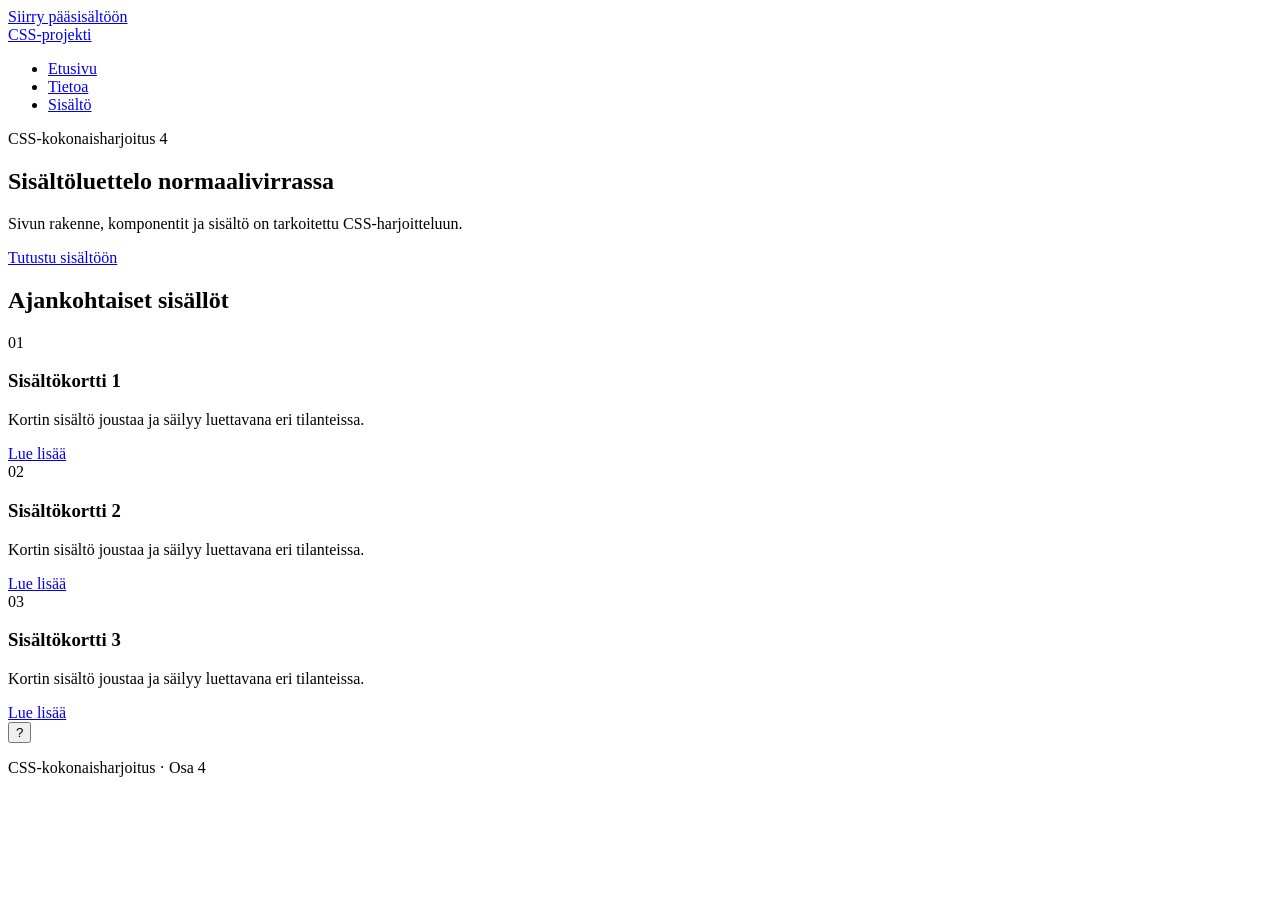
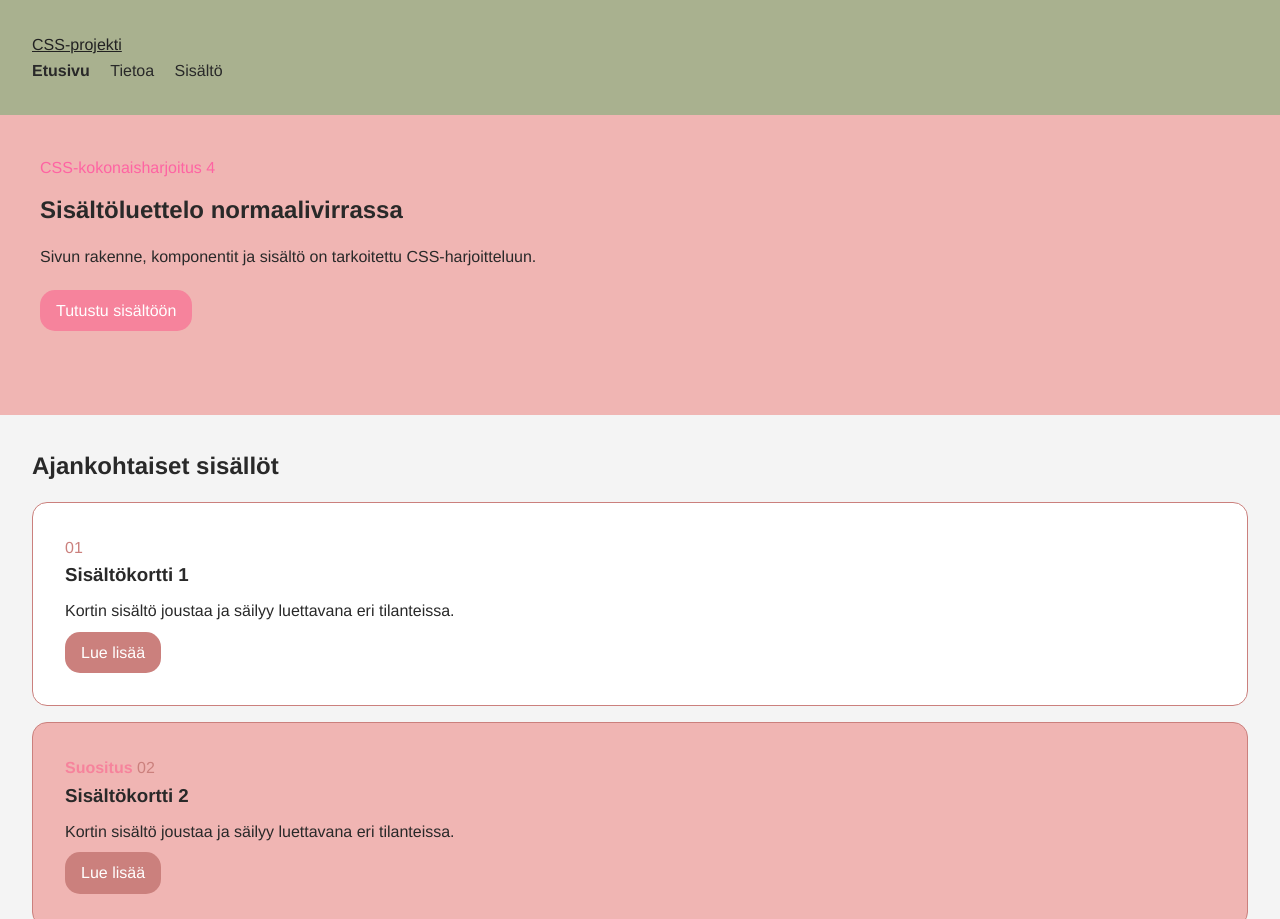
Before and after one commit to vbielinska/CSS-26, a plain HTML site: page CSS-aloitustiedostot-Osat1-20/osa4-css-kokonaisharjoitus/index.html in a window 1280 px wide. Shown: the top 919 px of the page. Before the commit the page ends 800 px from the top, so only its background shows below. Drawn offline with Linux system fonts and the light colour scheme.

Commit message:
Add 'piilottamisen' block in 'Osa 4'

```diff
--- a/CSS-aloitustiedostot-Osat1-20/osa4-css-kokonaisharjoitus/css/styles.css
+++ b/CSS-aloitustiedostot-Osat1-20/osa4-css-kokonaisharjoitus/css/styles.css
@@ -1,3 +1,193 @@
 /* CSS-kokonaisharjoitus, osa 4 */
 
-/* Aloita CSS:n kirjoittaminen tämän kommentin alta. */
+/* Hyödynnä block-, inline- ja inline-block-käyttäytymistä sekä ymmärrä piilottamisen eri tavat ja normaalivirta. */
+
+/* base */
+* {
+    box-sizing: border-box;
+    margin: 0;
+    padding: 0;
+}
+
+html {
+    scroll-behavior: smooth;
+}
+
+/* general */
+body {
+    font-family: Helvetica, Arial, sans-serif;
+    line-height: 1.6;
+    font-size: 1rem;
+    background-color: #f4f4f4;
+    color: #292929;
+    width: 100%;
+    min-height: 100vh;
+}
+
+/* header */
+.site-header {
+    background-color: #A9B18F;
+    padding: 2rem;
+}
+
+.brand {
+    display: inline-block;
+    color: #222222;
+}
+
+/* navigation */
+
+.nav-list {
+    list-style: none;
+}
+
+.nav-list li {
+    display: inline-block;
+    margin-inline-end: 1rem;
+}
+
+.nav-list li:first-child {
+    font-weight: bold;
+}
+
+.nav-list a,
+.nav-list a:visited {
+    text-decoration: none;
+    color: inherit;
+}
+
+.nav-list a:hover,
+.nav-list a:focus {
+    text-decoration: underline;
+}
+
+/* hero */
+.hero {
+    background-color: #F0B5B3;
+    width: 100%;
+    min-height: 300px;
+    padding: 2.5rem;
+}
+
+.eyebrow {
+    color: #fe64a3;
+    margin-bottom: 10px;
+}
+
+.hero h1 {
+    margin-bottom: 15px;
+}
+
+.hero__lead {
+    margin-bottom: 20px;
+}
+
+/* buttons */
+.button {
+    display: inline-block;
+    background-color: #cb807d;
+    color: #FFF;
+    padding: 0.5rem 1rem;
+    border-radius: 15px;
+    margin-right: 10px;
+}
+
+.button--primary {
+    background-color: #f6839c;
+    color: #FFF;
+}
+
+a[href^="#"] {
+    text-decoration: none;
+}
+
+/* content section */
+.content-section {
+    width: 100%;
+    padding: 2rem;
+
+}
+
+.content-section h2 {
+    margin-bottom: 1rem;
+}
+
+/* cards */
+.card-list {
+    margin: 0 auto;
+}
+
+.card {
+    background-color: #FFF;
+    border: 1px solid #CB807D;
+    border-radius: 15px;
+    width: 100%;
+    min-height: 180px;
+    padding: 2rem;
+    margin-bottom: 1rem;
+    overflow: hidden;
+}
+
+.card--featured {
+    background-color: #F0B5B3;
+    border: 1px solid #CB807D;
+}
+
+.card--featured::before {
+    content: "Suositus";
+    color: #f6839c;
+    font-weight: bolder;
+}
+
+.card__badge {
+    color: #cb807d;
+    margin-bottom: 0.5rem;
+}
+
+.card__title {
+    margin-bottom: 0.5rem;
+}
+
+.card__text {
+    overflow: auto;
+    margin-bottom: 0.5rem;
+}
+
+/* help button */
+.help-button {
+    background-color: #fe64a3;
+    color: #FFF;
+    border: none;
+    width: 25px;
+    height: 25px;
+    padding: 2px;
+    margin: 0 0 1rem 2rem;
+}
+
+/* footer */
+.site-footer {
+    background-color: #A9B18F;
+    min-height: 100px;
+    padding: 2rem;
+}
+
+/* responsive */
+
+/* Piilottamisen */
+
+/*
+.is-transparent {
+    opacity: 0;
+}
+Makes the element completely transparent, but it continues to occupy space and usually remains interactive. */
+
+/*
+.is-invisible {
+    visibility: hidden;
+}
+ Makes the element invisible, but the space it occupies is preserved. */
+
+[hidden] {
+    display: none;
+}
+/* Completely hides the element—it takes up no space on the page. */
--- a/CSS-aloitustiedostot-Osat1-20/osa4-css-kokonaisharjoitus/index.html
+++ b/CSS-aloitustiedostot-Osat1-20/osa4-css-kokonaisharjoitus/index.html
@@ -1,13 +1,15 @@
 <!DOCTYPE html>
 <html lang="fi">
+
 <head>
   <meta charset="UTF-8">
   <meta name="viewport" content="width=device-width, initial-scale=1.0">
   <title>Sisältöluettelo normaalivirrassa</title>
   <link rel="stylesheet" href="css/styles.css">
 </head>
+
 <body>
-  <a class="skip-link" href="#main-content">Siirry pääsisältöön</a>
+  <a hidden class="skip-link is-transparent is-invisible" href="#main-content">Siirry pääsisältöön</a>
   <header class="site-header" id="top">
     <a class="brand" href="index.html">CSS-projekti</a>
     <nav aria-label="Päänavigaatio">
@@ -15,7 +17,6 @@
         <li><a href="index.html" aria-current="page">Etusivu</a></li>
         <li><a href="pages/tietoa.html">Tietoa</a></li>
         <li><a href="#cards">Sisältö</a></li>
-
       </ul>
     </nav>
   </header>
@@ -51,6 +52,9 @@
     </section>
   </main>
   <button class="help-button" type="button" aria-label="Avaa ohje">?</button>
-  <footer class="site-footer"><p>CSS-kokonaisharjoitus · Osa 4</p></footer>
+  <footer class="site-footer">
+    <p>CSS-kokonaisharjoitus · Osa 4</p>
+  </footer>
 </body>
+
 </html>
```
Lines whose indentation alone changed are shown as unchanged.
